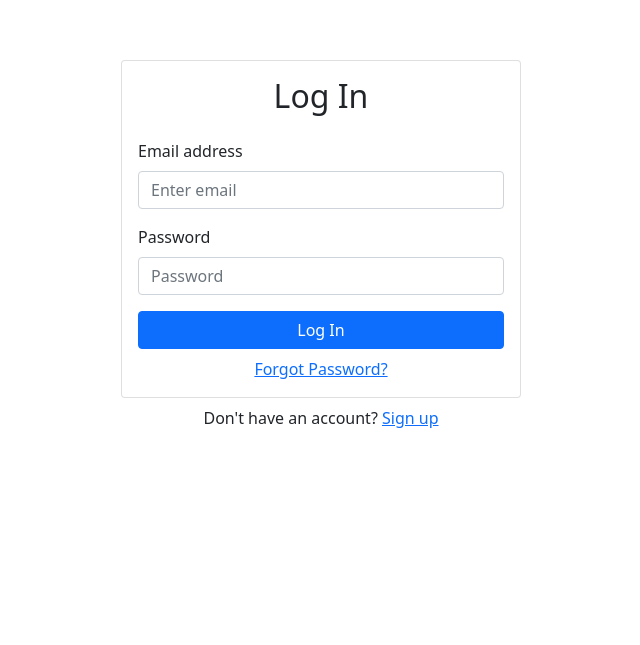
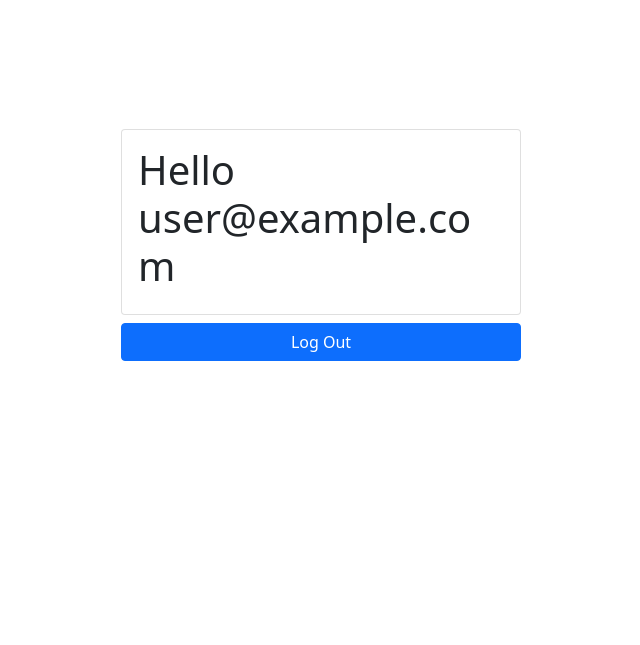
Before and after one commit to ZimmAgu/storage-cloud, a React (Create React App) app: page /login in a window 1280 px wide. Shown: the part 155-800 px from the top of the page, without its empty margins (319-959 px from the left). Built offline with nearby package versions, Linux system fonts and the light colour scheme; no server answers; sample sign-in values are in the browser's storage.

Commit message:
Fixed error where user would not be redirected after log in

```diff
--- a/src/App.js
+++ b/src/App.js
@@ -14,7 +14,7 @@ function App () {
             <Router>
                 <Switch>
                     <AuthorizationProvider>
-                        <PrivateRoute exact path="/" component={Homepage} />
+                        <PrivateRoute path="/" component={Homepage} />
 
                         <Route path="/signup" component={SignUpForm} />
 
--- a/src/myComponents/login.js
+++ b/src/myComponents/login.js
@@ -22,7 +22,7 @@ function LoginForm () {
             .then(() => {
                 setFormError('');
                 setLoadingStatus(true);
-                    console.log('Login successful')
+                console.log('Login successful for: ' + loginEmailRef.current.value)
                 history.push('/') // Redirects to the root page of the document
             })
             .catch( () => {
```
Lines whose indentation alone changed are shown as unchanged.
